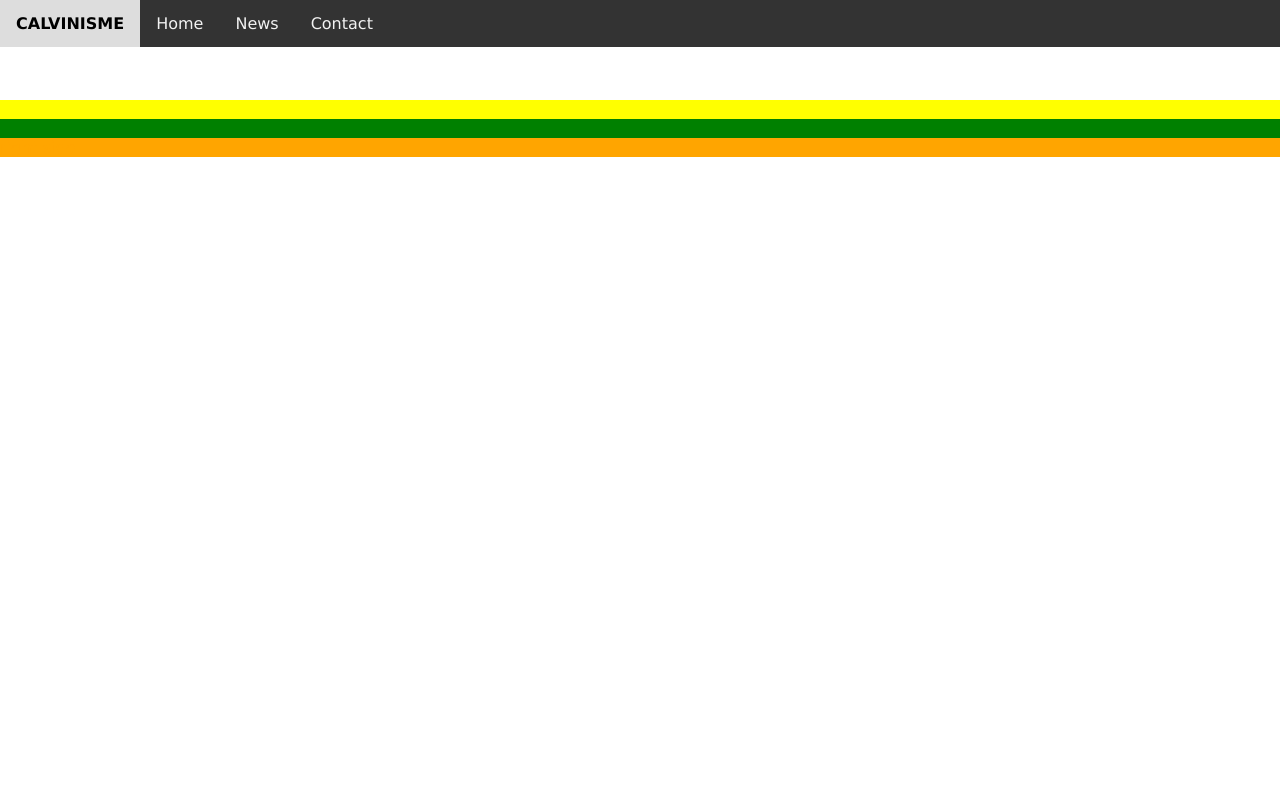
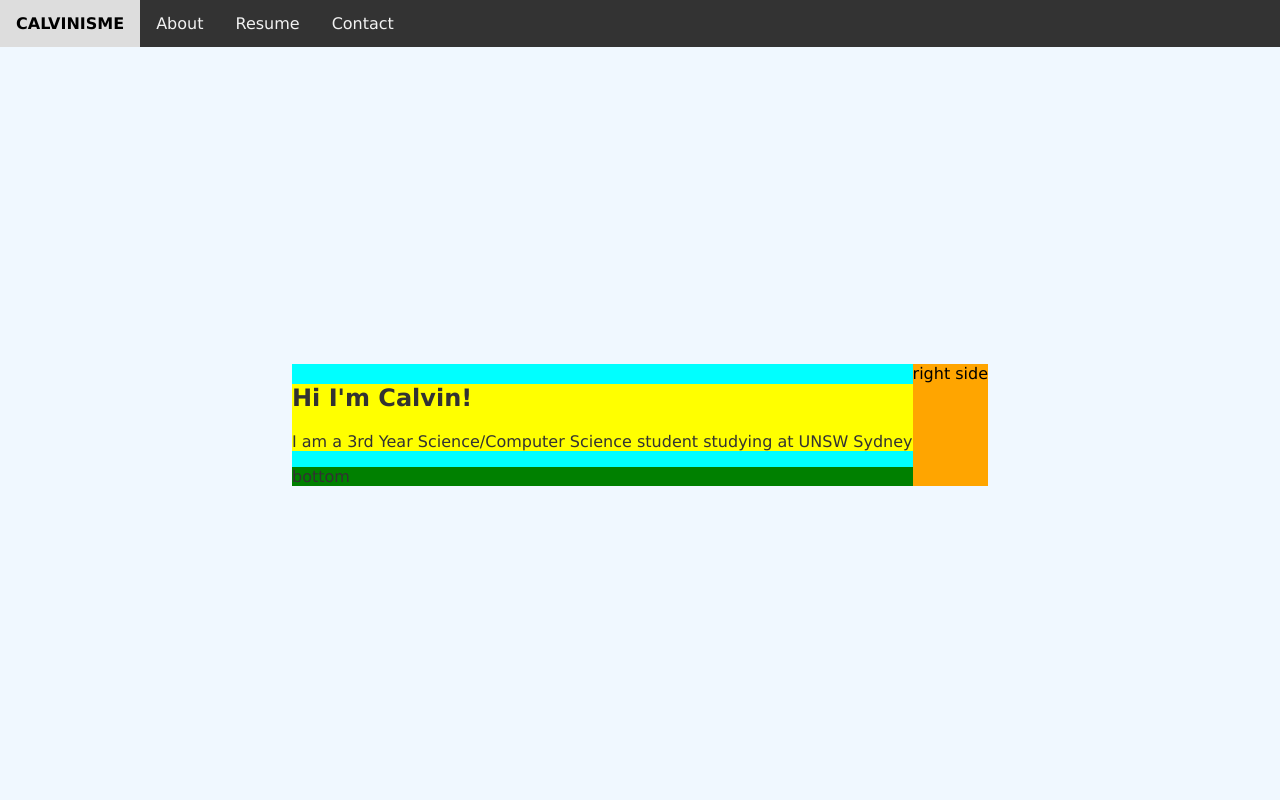
Before and after one commit to booblewail/booblewail.github.io, a plain HTML site: page index.html in a window 1280 px wide. Shown: the top 800 px of the page. Drawn offline with Linux system fonts and the light colour scheme.

Commit message:
added the sections

```diff
--- a/index.html
+++ b/index.html
@@ -8,16 +8,19 @@
   </head>
   <body>
     <div class="navbar">
-      <a href="#home" class="logo">CALVINISME</a>
-      <a href="#home">Home</a>
-      <a href="#news">News</a>
+      <a href="#" class="logo">CALVINISME</a>
+      <a href="#about">About</a>
+      <a href="#resume">Resume</a>
       <a href="#contact">Contact</a>
     </div>
 
-    <div class="intro">
+    <section id="about">
+      <div class="about">
       <div class="left">
         <div class="top">
-            top
+            <h1>Hi I'm Calvin!</h1>
+            <p>I am a 3rd Year Science/Computer Science student studying at UNSW Sydney</p>
+
         </div>
         <div class="bottom">
             bottom
@@ -26,5 +29,9 @@
 
       <div class="right">right side</div>
     </div>
+    </section>
+    <section id="resume"></section>
+    <section id="contact"></section>
+
   </body>
 </html>
--- a/style.css
+++ b/style.css
@@ -2,6 +2,25 @@ body {
     margin: 0;
     padding: 0;
     font-family: Verdana, Geneva, Tahoma, sans-serif;
+}
+
+section {
+    justify-content: center;
+    align-items: center;
+    height: 100vh;
+    display: flex;
+}
+
+#about {
+    background-color: aliceblue;
+}
+
+#resume {
+    background-color: thistle;
+}
+
+#contact {
+    background-color: antiquewhite;
 }
 
 /* The navigation bar */
@@ -31,29 +50,28 @@ body {
     color: black;
 }
 
-/* Intro section */
-.intro {
-    margin-top: 100px;
-    color:red;
+/* About section */
+.about {
+    display: inline-flex;
+    margin-top: 50px;
     background-color: red;
 }
 
 .left {
-    color: aqua;
     background-color: aqua;
+    color: #323232;
 }
 
 .right {
-    color: orange;
     background-color: orange;
 }
 
 .top {
-    color: yellow;
     background-color: yellow;
+    margin: auto;
 }
 
 .bottom {
-    color: green;
     background-color: green;
+    margin: auto;
 }
```
